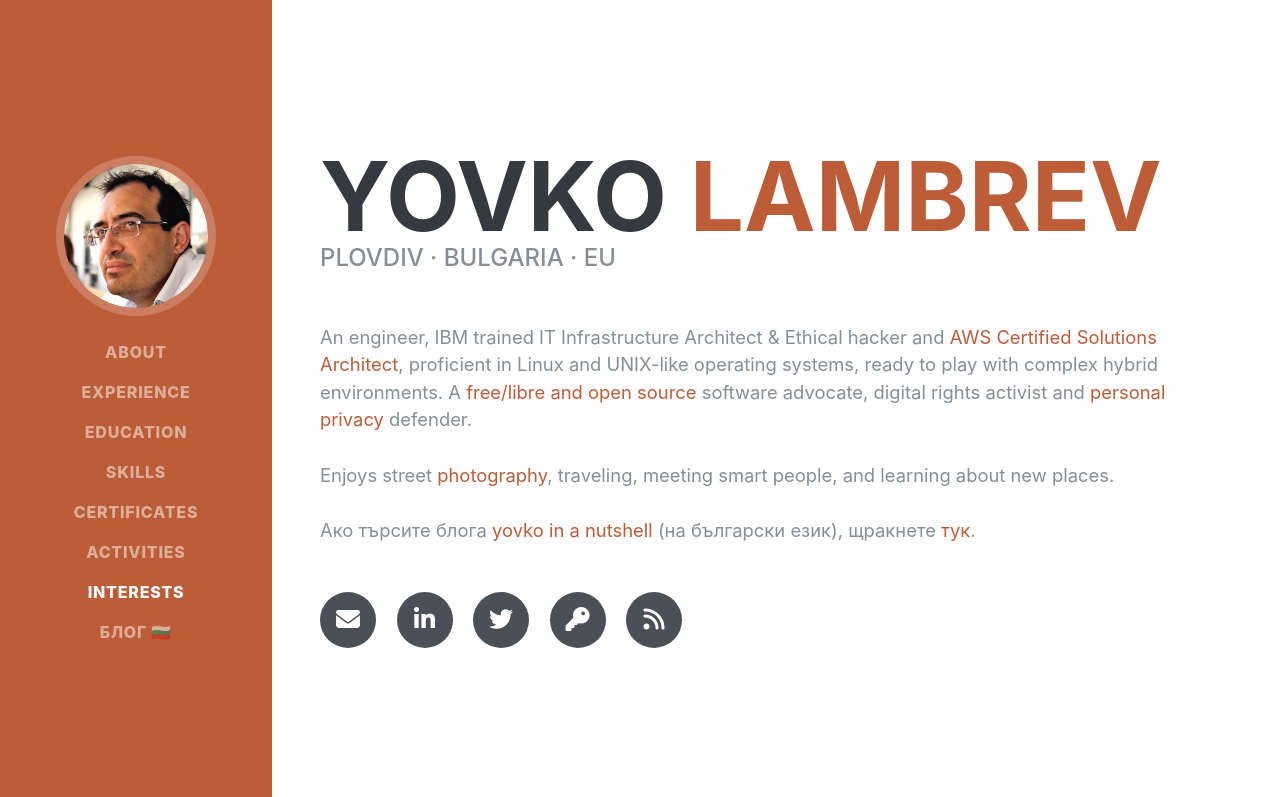
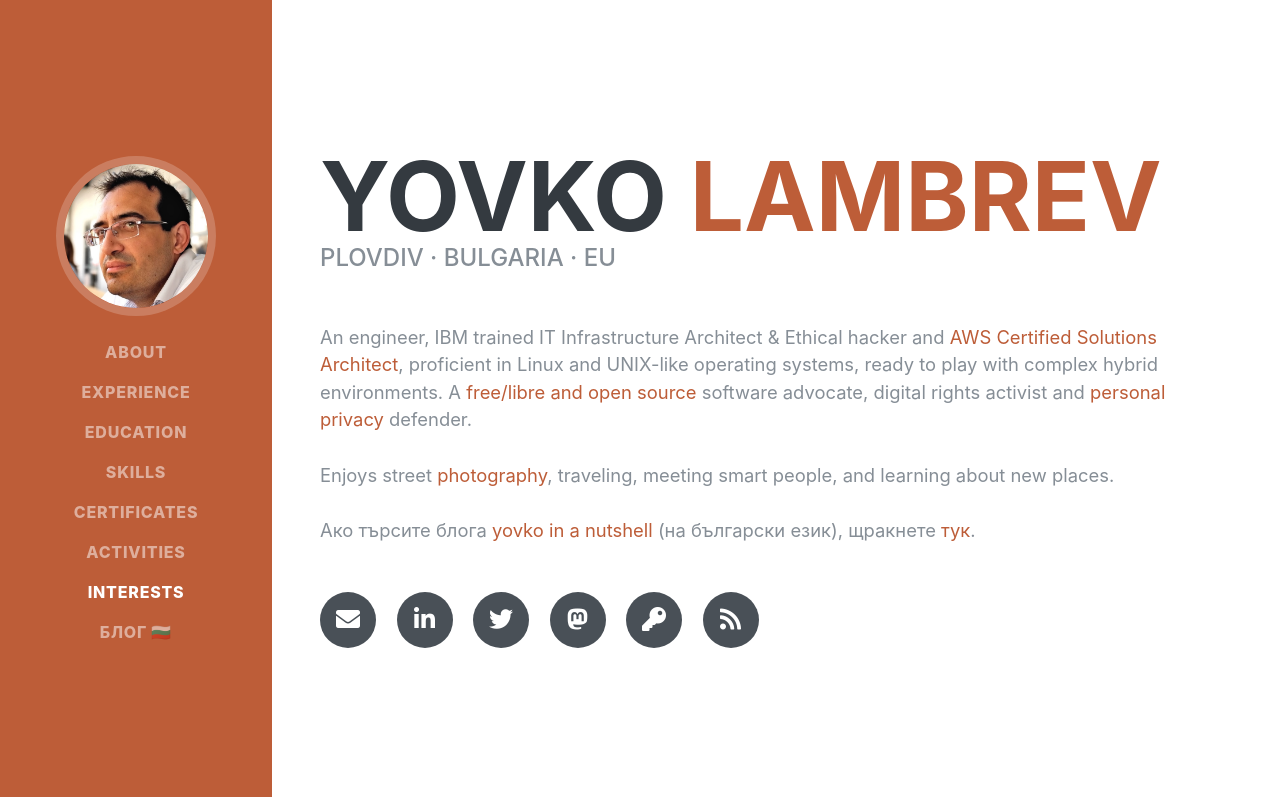
Before and after one commit to yovko/cv.yovko.net, a plain HTML site: page index.html in a window 1280 px wide. Shown: the top 797 px of the page. Drawn offline with Linux system fonts and the light colour scheme; a web font is replaced by a local one.

Commit message:
Minor fix

```diff
--- a/index.html
+++ b/index.html
@@ -18,9 +18,10 @@
   <!-- Custom fonts for this template -->
   <link href="https://fonts.googleapis.com/css?family=Saira+Extra+Condensed:500,700" rel="stylesheet">
   <link href="https://fonts.googleapis.com/css?family=Muli:400,400i,800,800i" rel="stylesheet">
-<!--  <link href="vendor/fontawesome-free/css/all.min.css" rel="stylesheet"> //-->
+  <link href="vendor/fontawesome-free/css/all.min.css" rel="stylesheet">
+  <!--
   <script src="https://kit.fontawesome.com/8dbf9a28ec.js" crossorigin="anonymous"></script>
-
+  //-->
   <!-- Custom styles for this template -->
   <link href="css/resume.min.css" rel="stylesheet">
 
@@ -94,13 +95,17 @@
           <a href="https://twitter.com/yovko/">
             <i class="fab fa-twitter"></i>
           </a>
+          <a rel="me" href="https://toot.cafe/@yovko">
+            <i class="fab fa-mastodon"></i>
+          </a>
           <a href="download/yovko-public.key">
             <i class="fas fa-key"></i>
           </a>
-<!--
-          <a rel="me" href="https://mastodon.social/@yovko">
-            <i class="fab fa-mastodon"></i>
+          <a href="https://yovko.net/rss">
+            <i class="fas fa-rss"></i>
           </a>
+
+          <!--
           <a href="https://github.com/yovko/">
             <i class="fab fa-github"></i>
           </a>
@@ -110,10 +115,7 @@
           <a href="https://500px.com/yovko">
             <i class="fab fa-500px"></i>
           </a>
-//-->
-          <a href="https://yovko.net/rss">
-            <i class="fas fa-rss"></i>
-          </a>
+          //-->
         </div>
       </div>
     </section>
```
